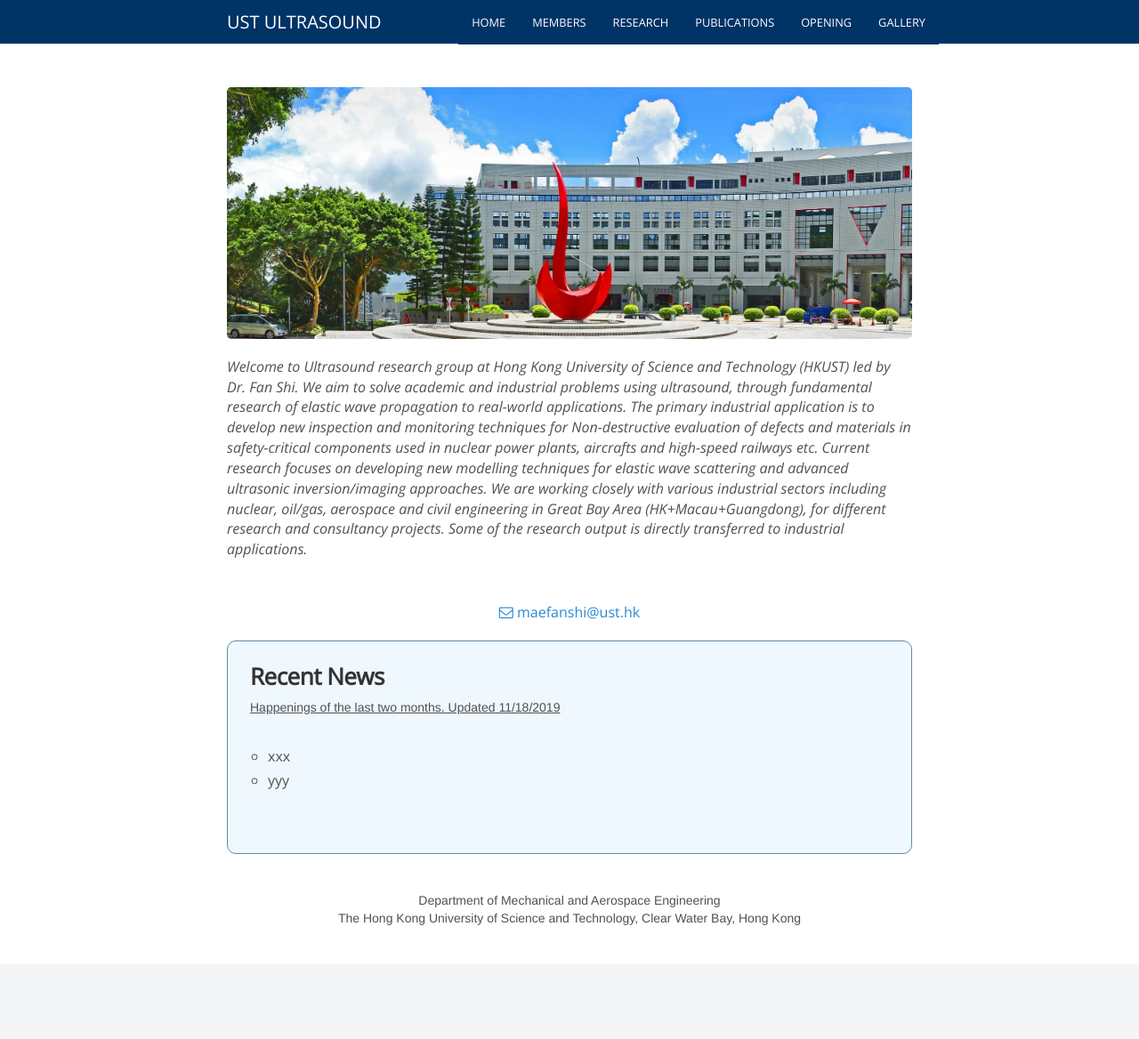
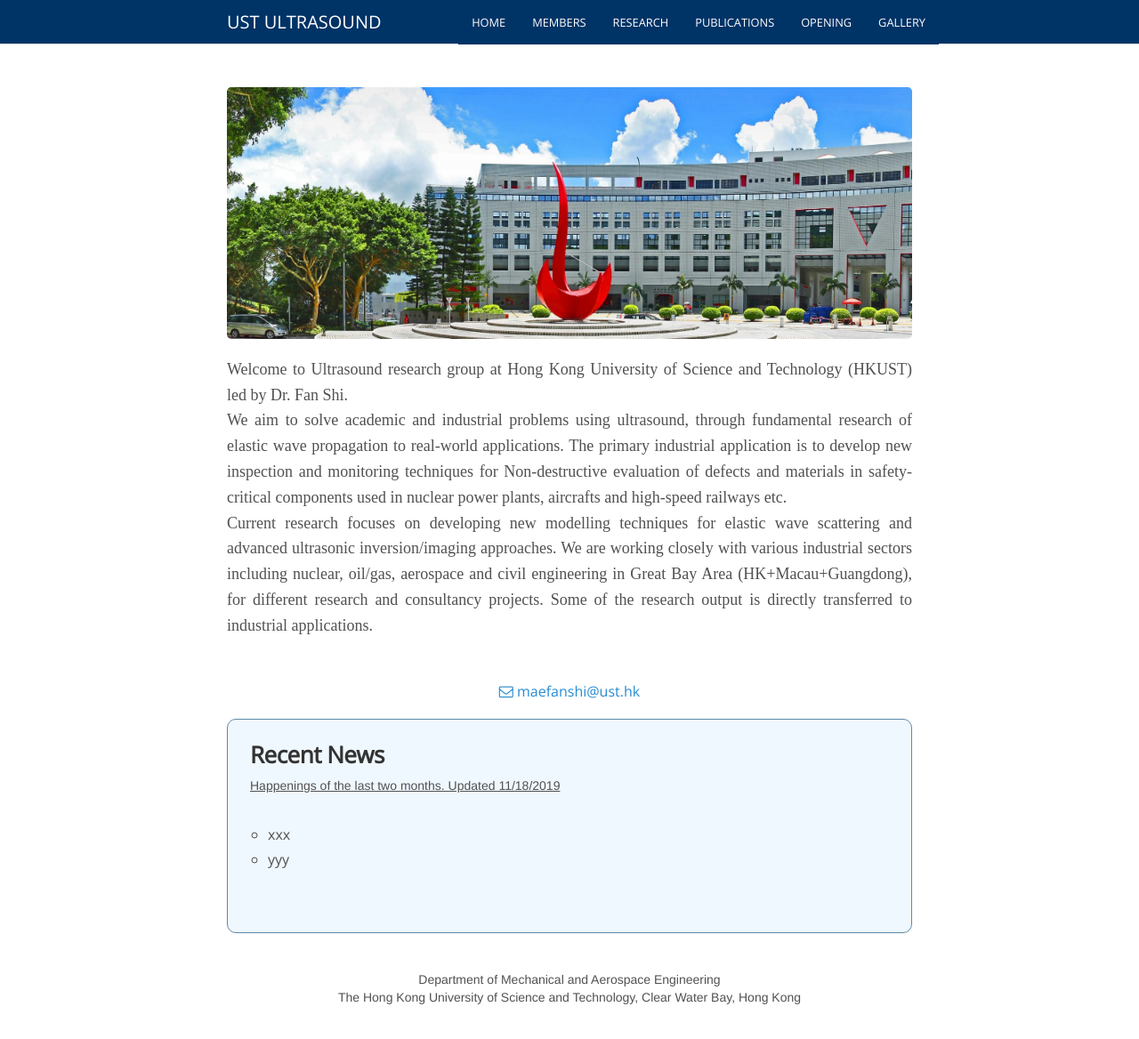
Before and after one commit to USTUltrasound/USTUltrasound.github.io, a Jekyll site: the page built from index.html, in a window 1280 px wide and 1173 px high. Shown: the top 1168 px of the window at 89% size. Built offline with Jekyll 4.4.1, drawn with Linux system fonts in a browser that asks for light colours; nearby versions of some CDN libraries; some web fonts are replaced; comment, search, counter and statistics services are not loaded.

Commit message:
fix index font

```diff
--- a/_layouts/default.html
+++ b/_layouts/default.html
@@ -6,6 +6,7 @@
   <meta name="viewport" content="width=device-width, initial-scale=1">
   <title>{% if page.title %}{{ page.title }}{% else %}{{ site.name }}{% endif %}</title>
   <link rel="stylesheet" href="//fonts.googleapis.com/css?family=Source+Sans+Pro:300,300i,600">
+  <link rel="stylesheet" type="text/css" href="//fonts.googleapis.com/css?family=Muli" />
   <link href='https://fonts.googleapis.com/css?family=Open+Sans:400,300,400italic' rel='stylesheet' type='text/css'>
   <link rel="stylesheet" type="text/css" href="//fonts.googleapis.com/css?family=Roboto" />
   <link rel="stylesheet" href="https://maxcdn.bootstrapcdn.com/font-awesome/4.5.0/css/font-awesome.min.css">
--- a/index.html
+++ b/index.html
@@ -8,11 +8,14 @@ layout: default
       <img class='img-responsive center-block' src="/images/post/hkust.jpg" width="100%" height="100%" />
 
       <!--<iframe class="slideshow-iframe" src="https://ustultrasound.github.io/slides/my-pics1.html" style="width:100%" frameborder="0" scrolling="no" onload="resizeIframe(this)"></iframe>-->
-      <p align="left">
-      <i>
-        Welcome to Ultrasound research group at Hong Kong University of Science and Technology (HKUST) led by Dr. Fan Shi. We aim to solve academic and industrial problems using ultrasound, through fundamental research of elastic wave propagation to real-world applications. The primary industrial application is to develop new inspection and monitoring techniques for Non-destructive evaluation of defects and materials in safety-critical components used in nuclear power plants, aircrafts and high-speed railways etc. Current research focuses on developing new modelling techniques for elastic wave scattering and advanced ultrasonic inversion/imaging approaches. We are working closely with various industrial sectors including nuclear, oil/gas, aerospace and civil engineering in Great Bay Area (HK+Macau+Guangdong), for different research and consultancy projects. Some of the research output is directly transferred to industrial applications.
-      </i>
-      </p>
+      <abc align="justify" >
+        Welcome to Ultrasound research group at Hong Kong University of Science and Technology (HKUST) led by Dr. Fan Shi.
+        <br/>
+        We aim to solve academic and industrial problems using ultrasound, through fundamental research of elastic wave propagation to real-world applications. The primary industrial application is to develop new inspection and monitoring techniques for Non-destructive evaluation of defects and materials in safety-critical components used in nuclear power plants, aircrafts and high-speed railways etc.
+        <br/>
+        Current research focuses on developing new modelling techniques for elastic wave scattering and advanced ultrasonic inversion/imaging approaches. We are working closely with various industrial sectors including nuclear, oil/gas, aerospace and civil engineering in Great Bay Area (HK+Macau+Guangdong), for different research and consultancy projects. Some of the research output is directly transferred to industrial applications.
+      </abc>
+
       <p>
 
         <span style="display: block; margin-bottom: 3em"></span>
--- a/style.scss
+++ b/style.scss
@@ -1,5 +1,6 @@
 ---
 ---
+
 
 
 * {
@@ -646,3 +647,19 @@ nav {
 	border-width: 1px;
 	padding: 7px;
 }
+
+
+
+
+
+
+
+abc {
+  display: block;
+  font-family: Muli;
+  font-size: 18px;
+  font-weight: 300;
+  line-height: 1.6;
+  text-align: justify;
+
+}
```
